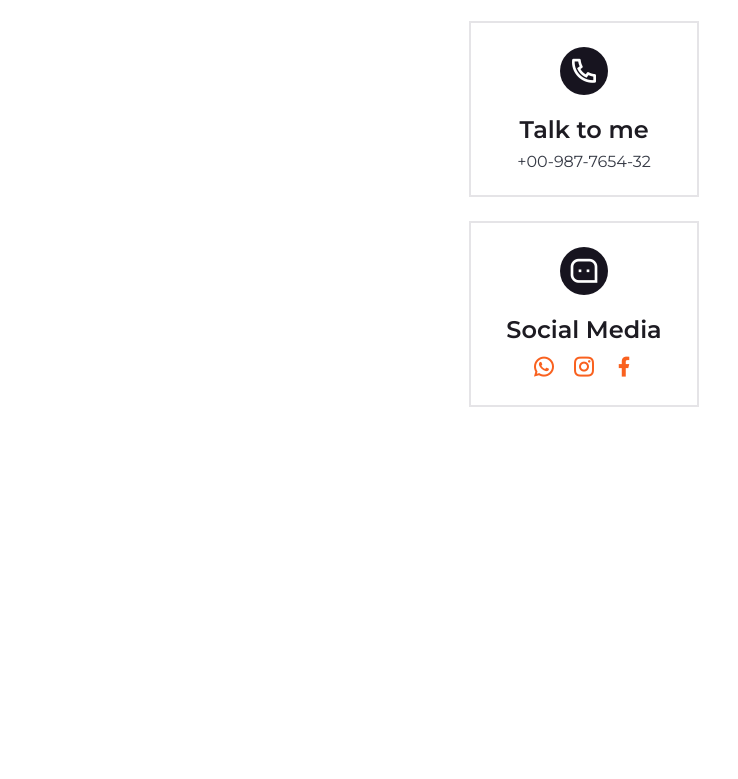
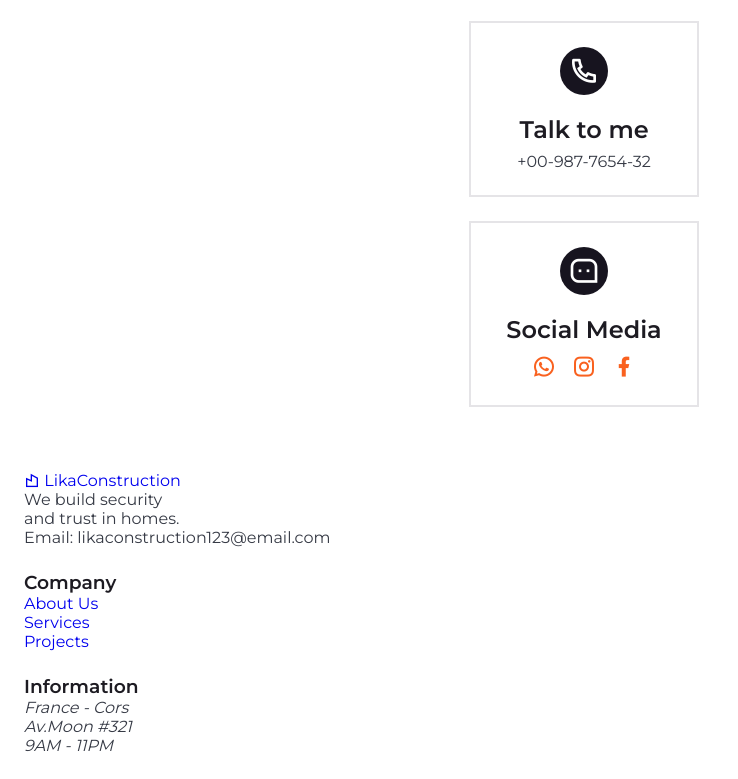
Before and after one commit to Dush4/likaconstruction, a plain HTML site: page index.html in a window 1280 px wide. Shown: the part 5307-6086 px from the top of the page, without its empty margins (0-738 px from the left). Before the commit the page ends 5778 px from the top, so only its background shows below. Drawn offline with nearby package versions, Linux system fonts and the light colour scheme.

Commit message:
Add files via upload

```diff
--- a/index.html
+++ b/index.html
@@ -274,7 +274,7 @@
                     <h3 class="contact__title">We are here</h3>
                     <address class="contact__info">
                       France - Cors <br>
-                    Av.Moon #321
+                       Av.Moon #321
 
                     </address>
                   </div>
@@ -307,6 +307,79 @@
          </section>
       </main>
 
+      <footer class="footer">
+        <div class="footer__container container grid">
+          <div>
+            <a href="#" class="footer__logo">
+              <i class="ri-building-3-line"></i>
+              <span>LikaConstruction</span>
+            </a>
+
+            <p class="footer__description">We build security <br> and trust in homes.</p>
+
+            <adress class="footer__email">Email: likaconstruction123@email.com</adress>
+          </div>
+
+          <div class="footer__content grid">
+            <div>
+              <h3 class="footer__title">Company</h3>
+
+              <ul class="footer__links">
+
+                <li>
+                  <a href="#about" class="footer__link">About Us</a>
+                </li>
+
+                <li>
+                  <a href="#services" class="footer__link">Services</a>
+                </li>
+
+                <li>
+                  <a href="#projects" class="footer__link">Projects</a>
+                </li>
+
+              </ul>
+            </div>
+            <div>
+              <h3 class="footer__title">Information</h3>
+
+              <ul class="footer__list">
+
+                <li>
+                  <address class="footer__info">France - Cors <br>Av.Moon #321</address>
+                </li>
+                <li>
+                  <address class="footer__info"> 9AM - 11PM</address>
+                </li>
+
+              </ul>
+            </div>
+            <div>
+              <h3 class="footer__title"></h3>
+
+              <ul class="footer__links">
+
+                <li>
+                  <a href="#" class="footer__link"></a>
+                </li>
+
+                <li>
+                  <a href="#" class="footer__link"></a>
+                </li>
+
+                <li>
+                  <a href="#" class="footer__link"></a>
+                </li>
+
+              </ul>
+            </div>
+          </div>
+        </div>
+
+        <span class="footer__copy">
+
+        </span>
+      </footer>
 
 
     <script src="assets/js/swiper-bundle.min.js"></script>
```
